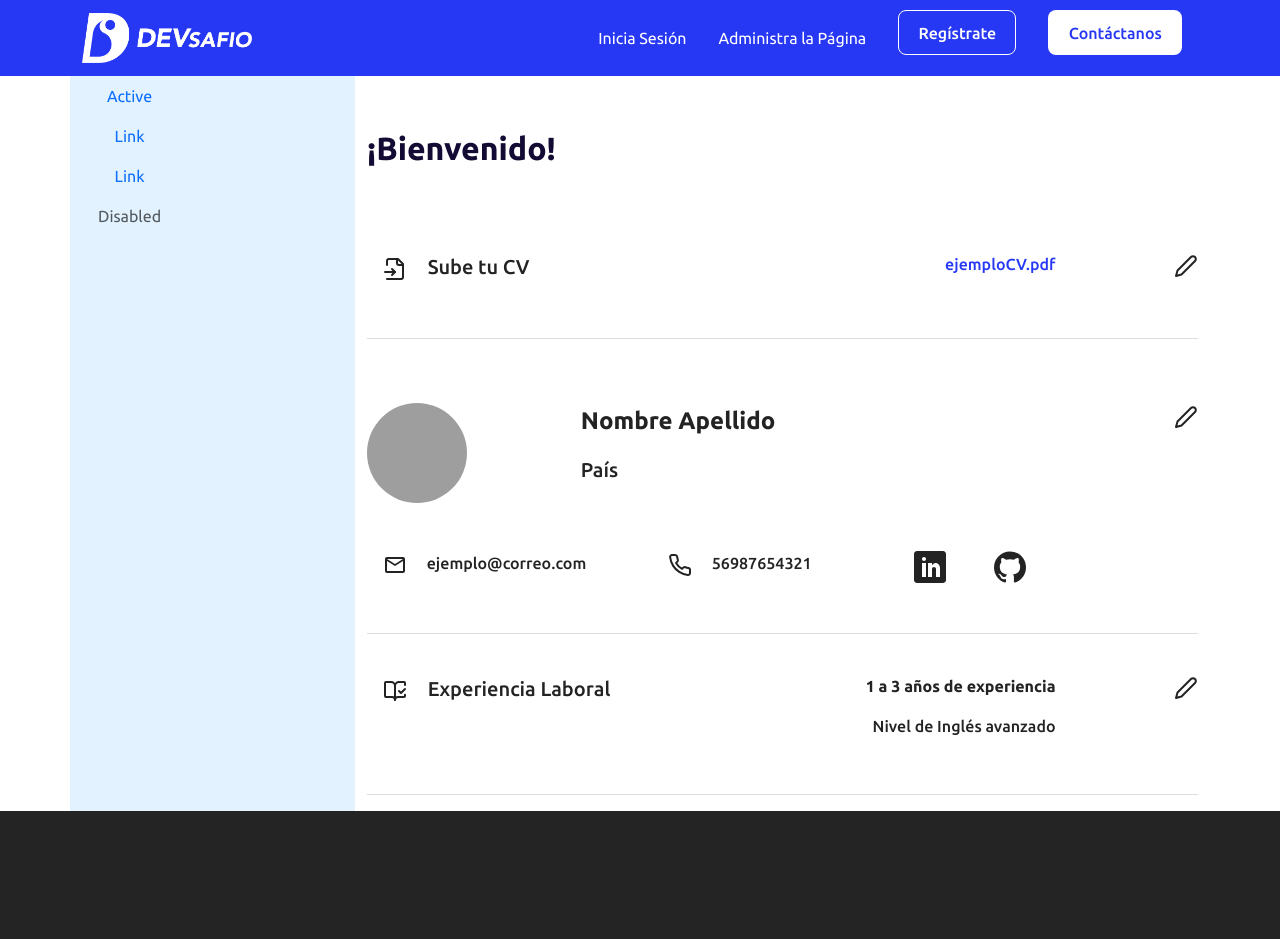
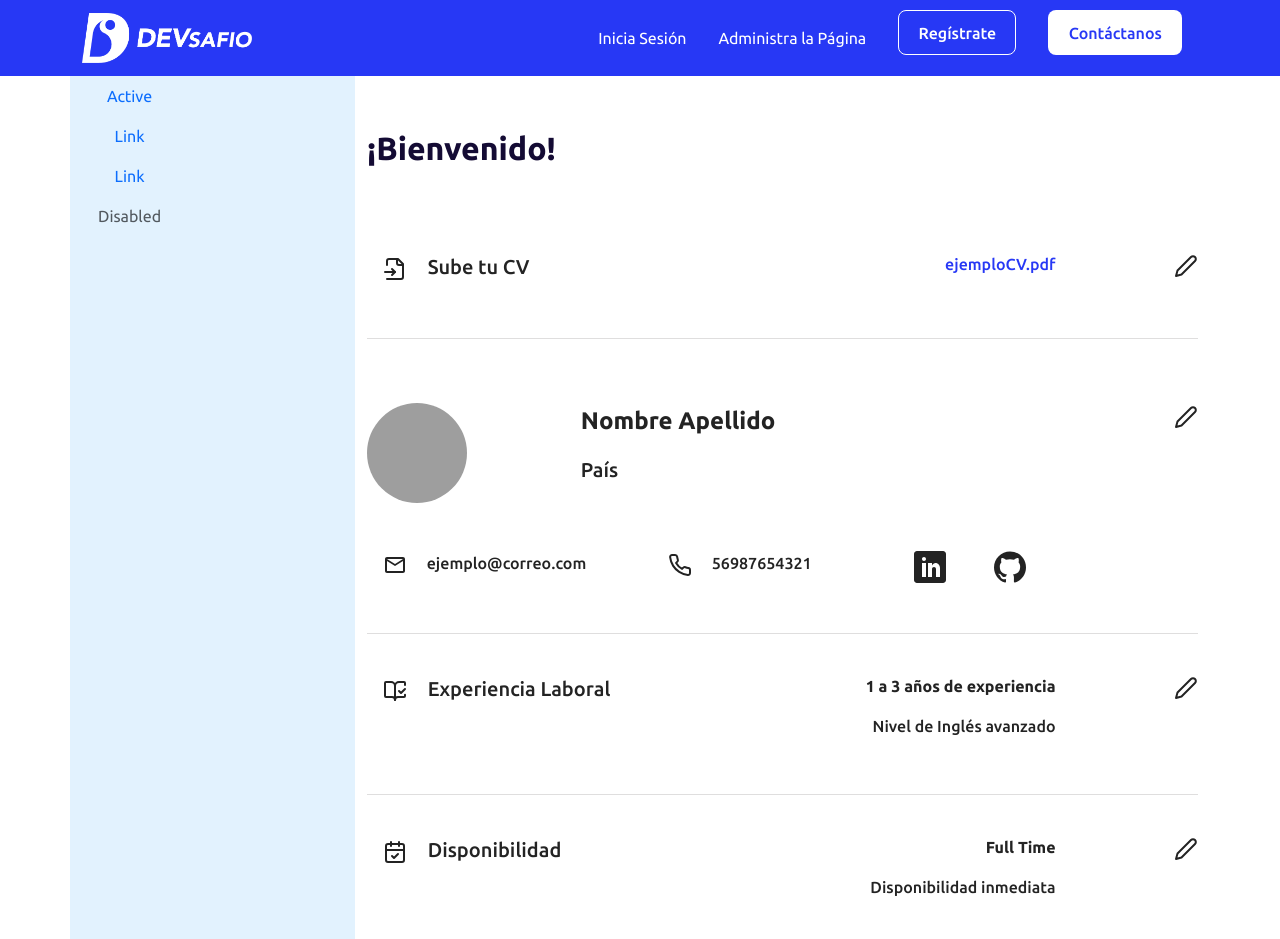
Before and after one commit to dlab-team/c17-incubadora-frontend, a React (Vite) app: page /profiles in a window 1280 px wide. Before the commit the page ends 811 px from the top, so only its background shows below. Built offline with nearby package versions, Linux system fonts and the light colour scheme; grey boxes are pictures that could not be loaded.

Commit message:
se agrega seccion en profiles

```diff
--- a/src/components/profiles/Profiles.jsx
+++ b/src/components/profiles/Profiles.jsx
@@ -11,6 +11,7 @@ import { LuPhone } from "react-icons/lu";
 import { ImLinkedin } from "react-icons/im";
 import { SiGithub } from "react-icons/si";
 import { LuBookOpenCheck } from "react-icons/lu";
+import { LuCalendarCheck } from "react-icons/lu";
 
 
 import './profiles.css'
@@ -151,6 +152,27 @@ function Profiles() {
 }}/>
 
 
+{/* START DISPONIBILIDAD */}
+<Row md={12} className="justify-content-md-center pt-4 pb-md-4">
+
+<Col xs={12} md={5} className="text-lg-start"  >
+<p className="text-sube-cv  text-start " > <LuCalendarCheck  className='mx-3 '  size={'24px'} />  Disponibilidad</p>
+</Col>
+
+
+<Col xs={12} md={5}>
+ <p className="text-experiencia text-md-end" > Full Time</p>
+ <p className="text-email text-md-end" > Disponibilidad inmediata</p>
+  </Col>
+
+  <Col xs={12} md={2} className=" text-md-end "  >
+  <a href="" target="_blank"><FiEdit2 style={{ color: "#232323"}} size={'24px'} /></a>
+  </Col>
+
+</Row>
+
+{/* FIN DISPONIBILIDAD */}
+
 
 
   </Col>
```
